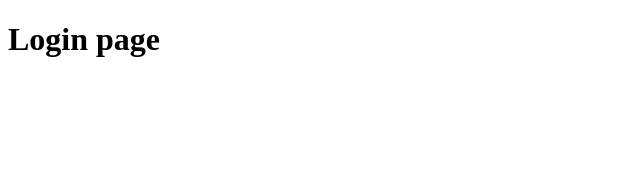
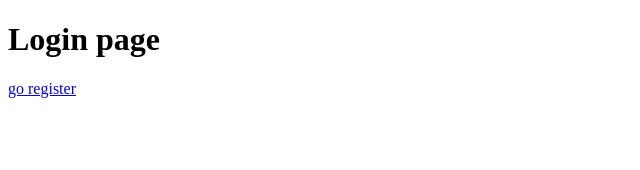
Before and after one commit to cfernandom/password-manager-react, a React (Vite) app: page / in a window 1280 px wide. Shown: the top 170 px of the page, without its empty margins (0-640 px from the left). Built offline with nearby package versions, Linux system fonts and the light colour scheme.

Commit message:
refactor(login): add link to register page

```diff
--- a/src/pages/Login.jsx
+++ b/src/pages/Login.jsx
@@ -1,7 +1,10 @@
-export function Login() {
+import { Link } from 'react-router-dom'
+
+export function Login () {
     return (
         <>
             <h1>Login page</h1>
+            <Link to='/register'>go register</Link>
         </>
     )
 }
```
